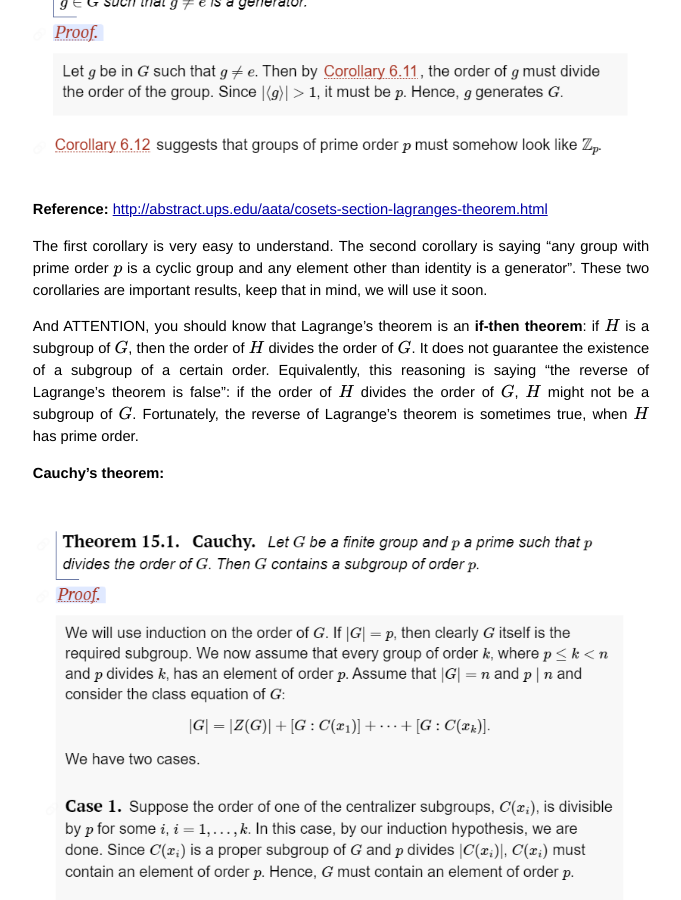
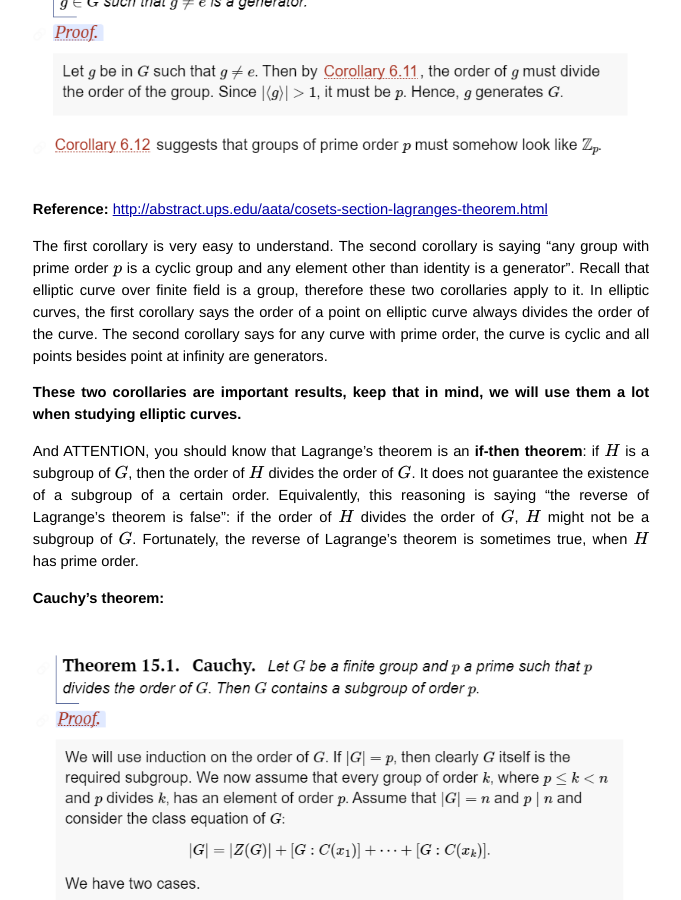
Before and after one commit to ret2basic/ret2basic.github.io, a Jekyll site: the page built from _posts/2024-04-12-elliptic-curve-attacks-small-subgroup.md, in a window 1280 px wide and 900 px high, scrolled down 1931 px. Shown: the whole window, without its empty margins (299-980 px from the left). Built offline with Jekyll 4.4.1, drawn with Linux system fonts in a browser that asks for light colours; formulas are drawn with MathJax 3; some of the changed text lies outside the part shown.

Commit message:
add Lagrange's theorem corollaries for ec

```diff
--- a/_posts/2024-04-12-elliptic-curve-attacks-small-subgroup.md
+++ b/_posts/2024-04-12-elliptic-curve-attacks-small-subgroup.md
@@ -52,7 +52,9 @@ Lagrange's theorem has two important corollaries:
 
 **Reference:** [http://abstract.ups.edu/aata/cosets-section-lagranges-theorem.html](http://abstract.ups.edu/aata/cosets-section-lagranges-theorem.html)
 
-The first corollary is very easy to understand. The second corollary is saying "any group with prime order $$p$$ is a cyclic group and any element other than identity is a generator". These two corollaries are important results, keep that in mind, we will use it soon.
+The first corollary is very easy to understand. The second corollary is saying "any group with prime order $$p$$ is a cyclic group and any element other than identity is a generator". Recall that elliptic curve over finite field is a group, therefore these two corollaries apply to it. In elliptic curves, the first corollary says the order of a point on elliptic curve always divides the order of the curve. The second corollary says for any curve with prime order, the curve is cyclic and all points besides point at infinity are generators.
+
+**These two corollaries are important results, keep that in mind, we will use them a lot when studying elliptic curves.**
 
 And ATTENTION, you should know that Lagrange's theorem is an **if-then theorem**: if $$H$$ is a subgroup of $$G$$, then the order of $$H$$ divides the order of $$G$$. It does not guarantee the existence of a subgroup of a certain order. Equivalently, this reasoning is saying "the reverse of Lagrange's theorem is false": if the order of $$H$$ divides the order of $$G$$, $$H$$ might not be a subgroup of $$G$$. Fortunately, the reverse of Lagrange's theorem is sometimes true, when $$H$$ has prime order.
 
@@ -120,3 +122,4 @@ To prevent this attack, Bob should verify all points sent by Alice satisfy the W
 - [https://safecurves.cr.yp.to/twist.html](https://safecurves.cr.yp.to/twist.html)
 - [https://crypto.stackexchange.com/questions/18222/difference-between-ecdh-with-cofactor-key-and-ecdh-without-cofactor-key/26844#26844](https://crypto.stackexchange.com/questions/18222/difference-between-ecdh-with-cofactor-key-and-ecdh-without-cofactor-key/26844#26844)
 - [https://www.hackthebox.com/blog/business-ctf-2022-400-curves-write-up](https://www.hackthebox.com/blog/business-ctf-2022-400-curves-write-up)
+- [https://crypto.stackexchange.com/questions/43614/how-to-find-the-generator-of-an-elliptic-curve](https://crypto.stackexchange.com/questions/43614/how-to-find-the-generator-of-an-elliptic-curve)
```
